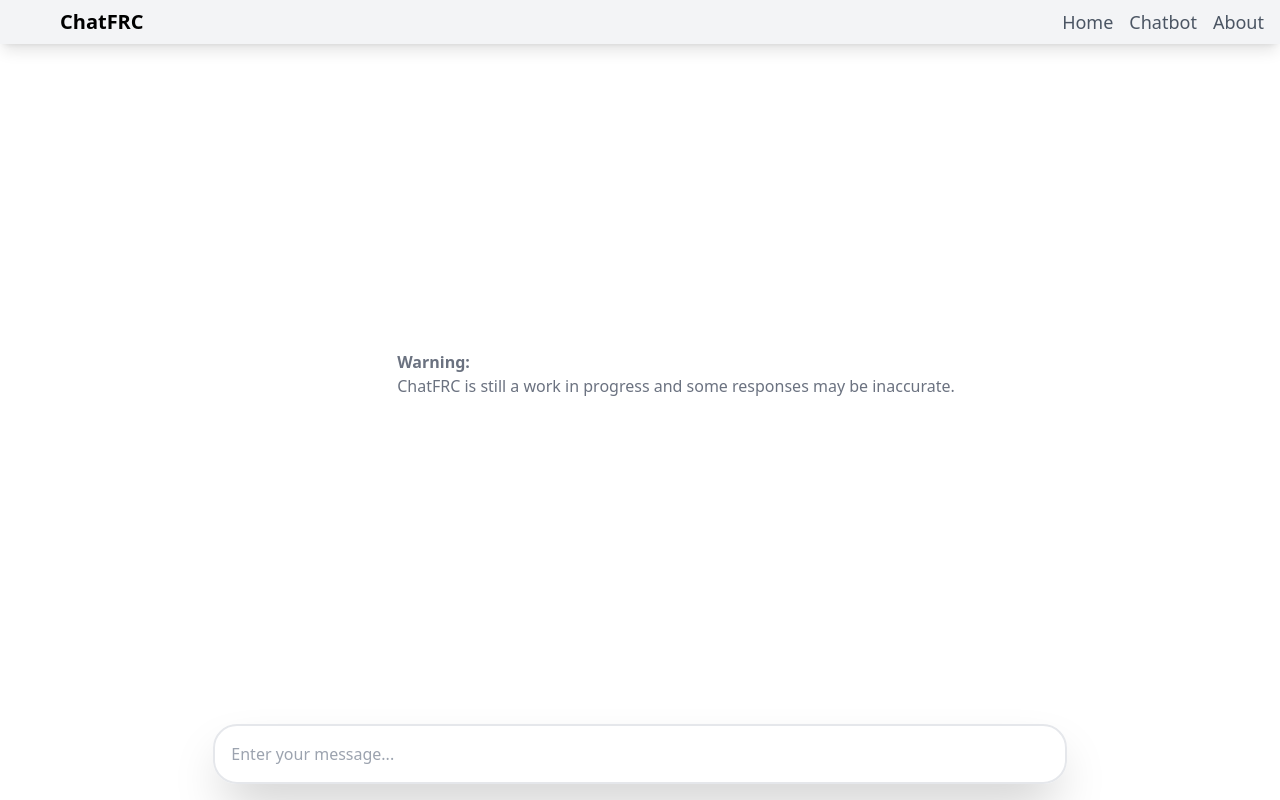
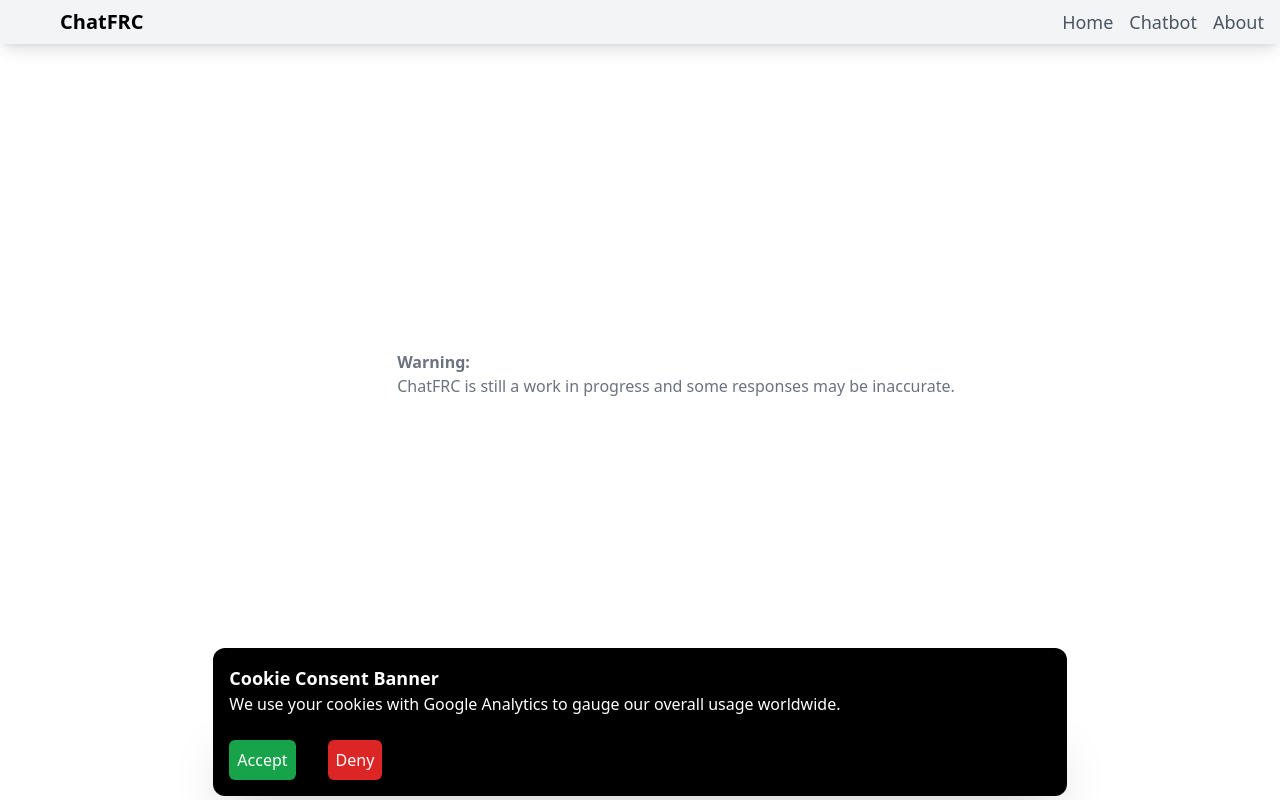
Before and after one commit to frc971/chatfrc, a SvelteKit app: page / in a window 1280 px wide. Built offline with nearby package versions, Linux system fonts and the light colour scheme; some icons are missing.

Commit message:
Add a CookieConsentBanner component
Signed-off-by: Maxwell Henderson <mxwhenderson@gmail.com>

```diff
--- /dev/null
+++ b/src/lib/components/CookieConsentBanner.svelte
@@ -0,0 +1,34 @@
+<script lang="ts">
+	import { cookies_accepted } from '$lib/cookies';
+
+	let visible = true;
+
+	$: cookies_accepted.subscribe((value) => {
+		if (visible) {
+			visible = !value;
+		}
+	});
+</script>
+
+{#if visible}
+	<div class="absolute bg-black text-white bottom-1 p-4 rounded-xl w-2/3">
+		<h1 class="font-bold text-lg">Cookie Consent Banner</h1>
+		<p>We use your cookies with Google Analytics to gauge our overall usage worldwide.</p>
+		<br />
+		<div class="flex space-x-8">
+			<button
+				class="bg-green-600 p-2 rounded-md"
+				on:click={() => {
+					visible = false;
+					cookies_accepted.set(true);
+				}}>Accept</button
+			>
+			<button
+				class="bg-red-600 p-2 rounded-md"
+				on:click={() => {
+					visible = false;
+				}}>Deny</button
+			>
+		</div>
+	</div>
+{/if}
--- a/src/routes/+page.svelte
+++ b/src/routes/+page.svelte
@@ -12,6 +12,7 @@
 
 	import { writable } from 'svelte/store';
 	import { setContext } from 'svelte';
+	import CookieConsentBanner from '$lib/components/CookieConsentBanner.svelte';
 
 	let history: ChatHistory[] = [];
 
@@ -119,6 +120,8 @@
 			<Icon src={Trash} class="w-6 h-6 text-gray-500 hover:text-gray-950" />
 		</button>
 	</form>
+
+	<CookieConsentBanner />
 </div>
 
 <style lang="postcss">
```
